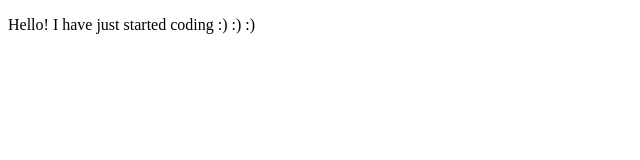
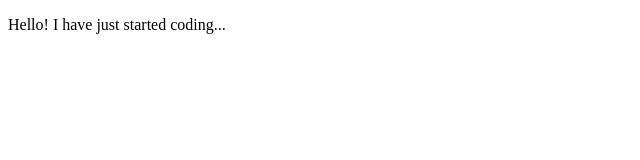
Before and after one commit to LineSvensen/my-first-project, a plain HTML site: page index.html in a window 1280 px wide. Shown: the full height of the page, 0-640 px from the left. Drawn offline with Linux system fonts and the light colour scheme.

Commit message:
Innitial commit; removed smileys. added three dots.

```diff
--- a/index.html
+++ b/index.html
@@ -5,6 +5,6 @@
     <title>Title</title>
 </head>
 <body>
-<p>Hello! I have just started coding :) :) :)</p>
+<p>Hello! I have just started coding...</p>
 </body>
 </html>
```
